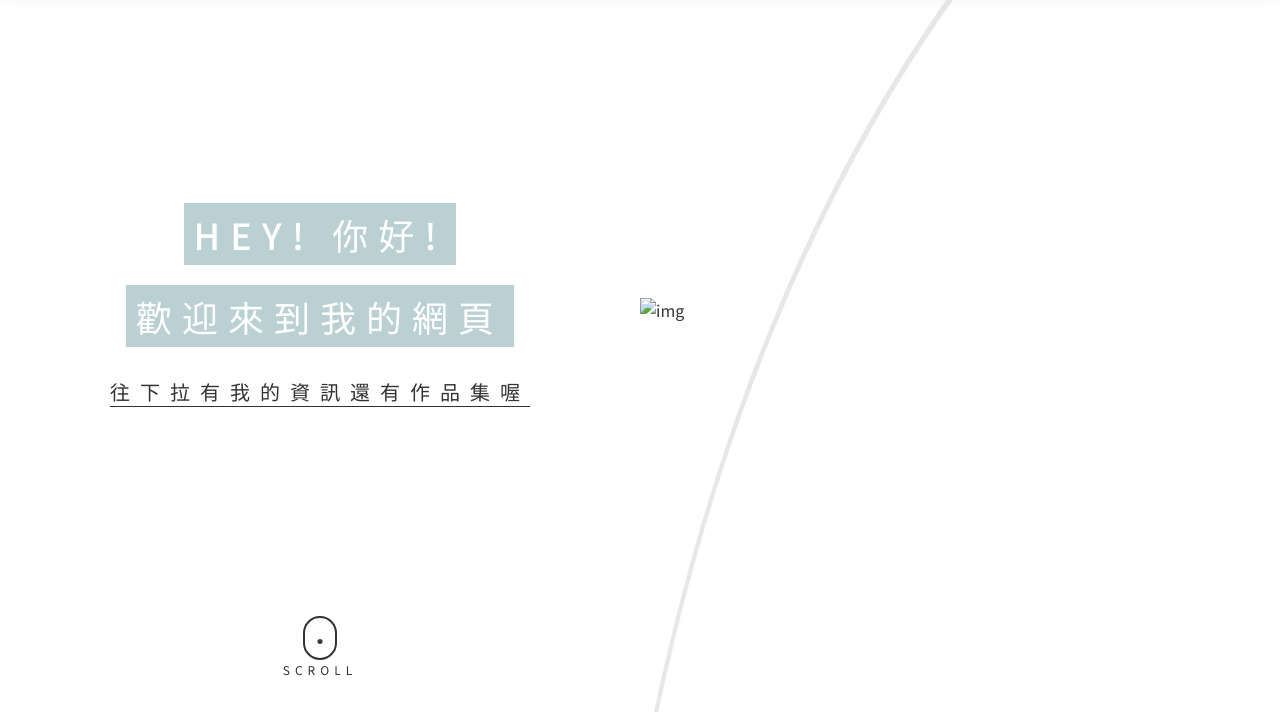
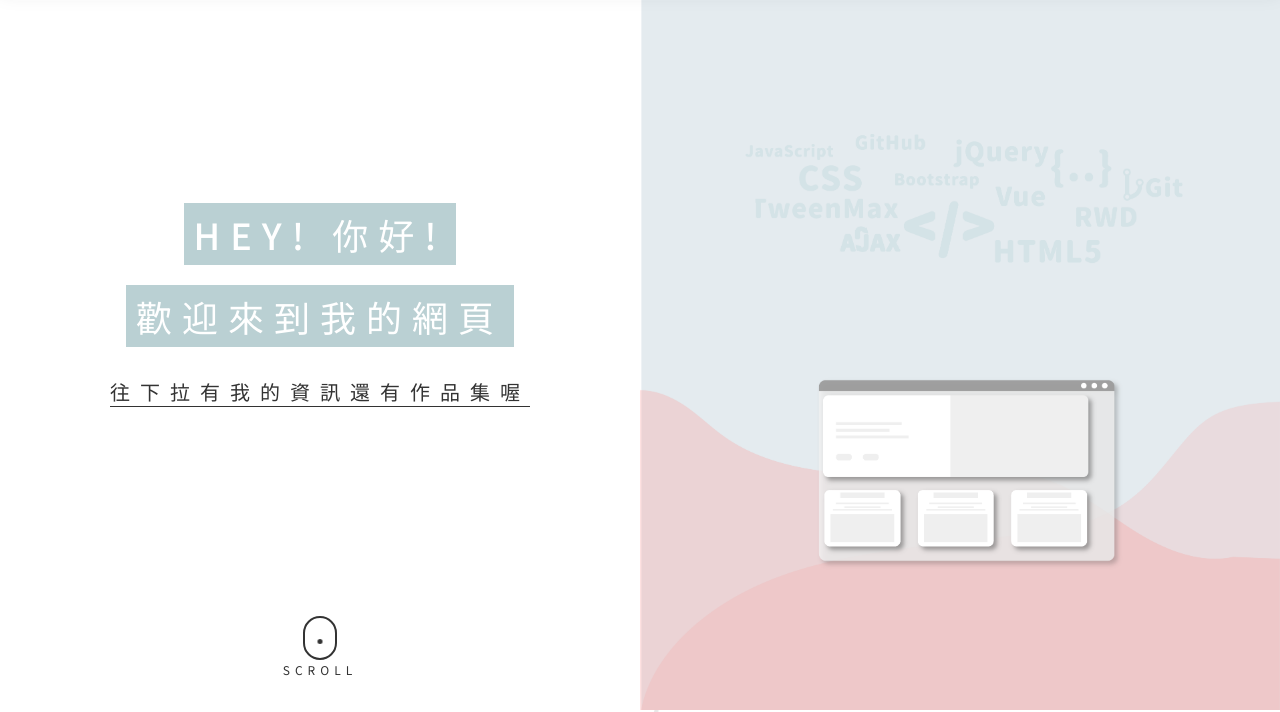
Before and after one commit to chi7878/resume-web, a plain HTML site: page index.html in a window 1280 px wide. Shown: the part 90-802 px from the top of the page. Drawn offline with Linux system fonts and the light colour scheme; the site is published under a folder, as on GitHub Pages, so addresses that start at the root find nothing; files whose address does not match are found by name.

Commit message:
updata picture

```diff
--- a/index.html
+++ b/index.html
@@ -48,7 +48,7 @@
                 <p class="bannerText">往下拉有我的資訊還有作品集喔</p>
                 <div class="scroll"></div>
             </div>
-            <img src="/images/resumeBannerImg.png" alt="img">
+            <img src="./images/resumeBannerImg.png" alt="img">
         </section>
 
         <section class="aboutContent" id="about">
```
